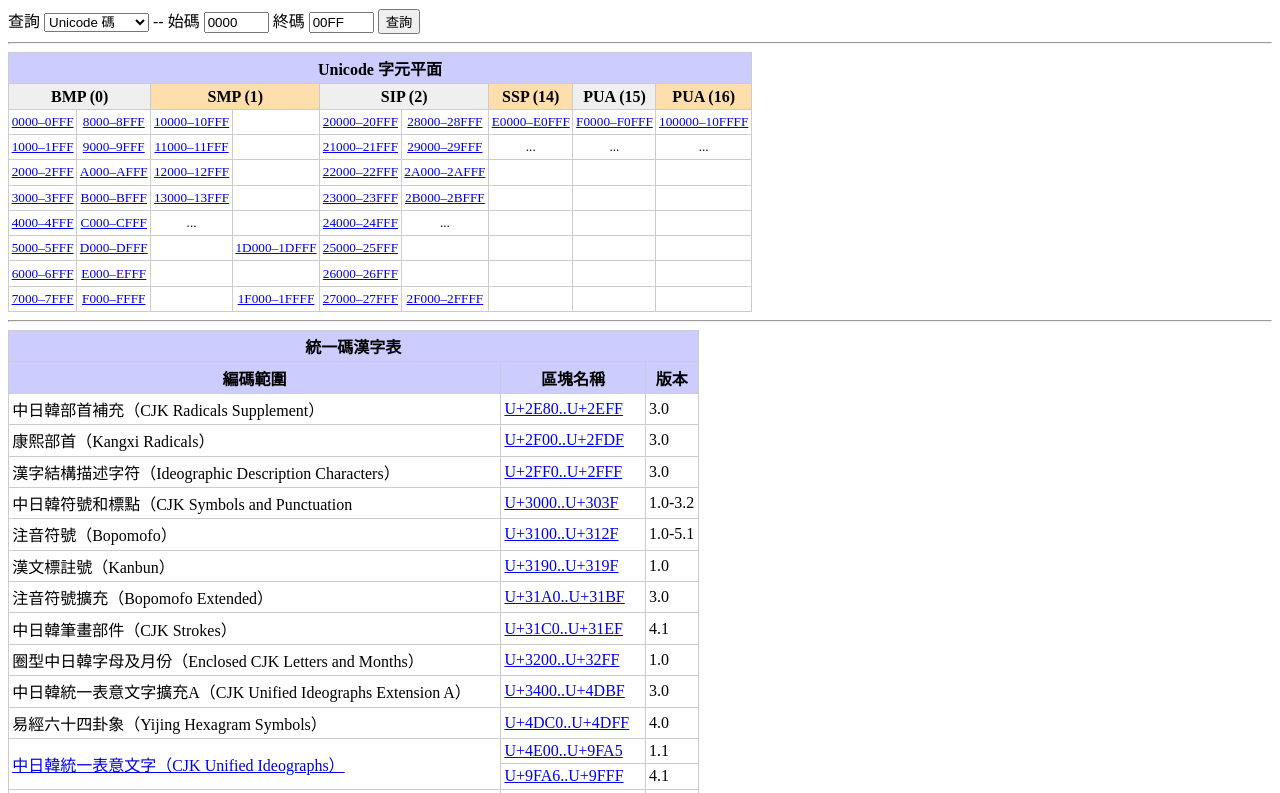
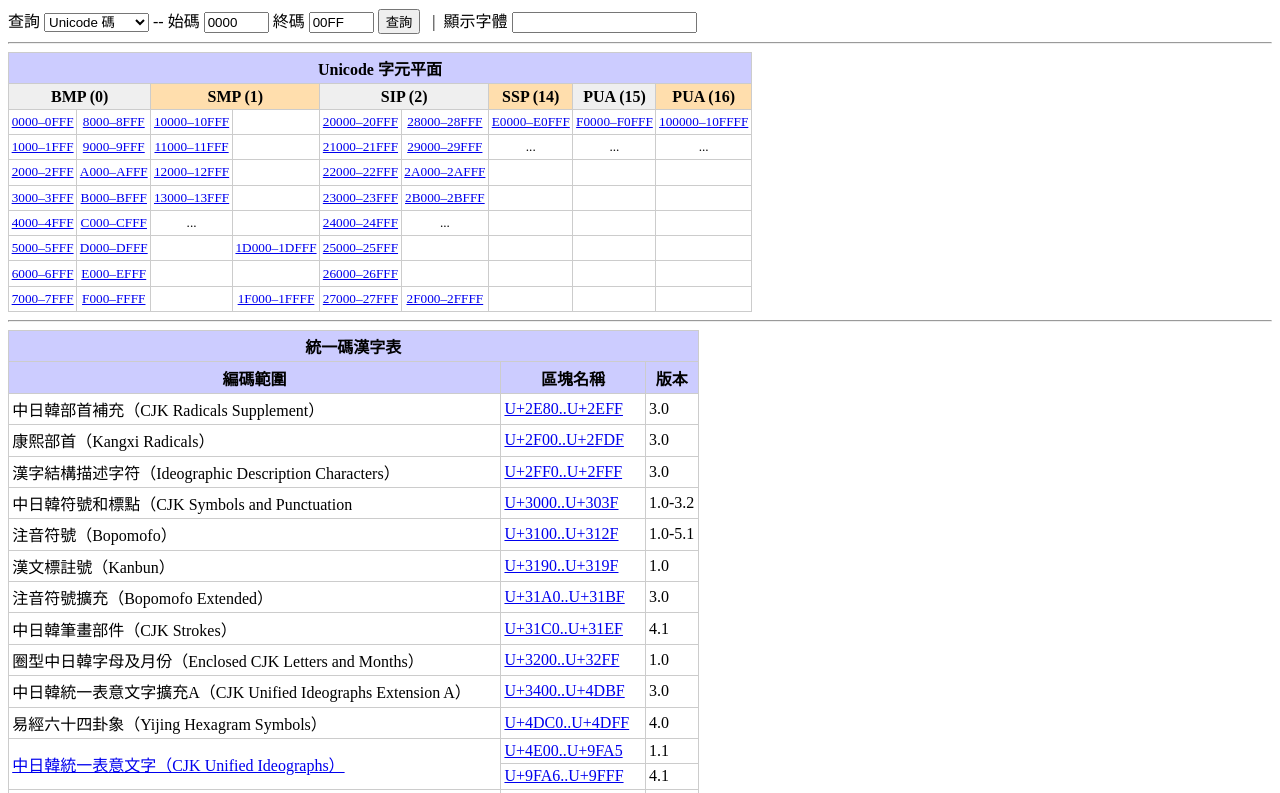
Before and after one commit to codegooglecom/hanzitool, a plain HTML site: page unicode.html in a window 1280 px wide. Shown: the top 793 px of the page. Drawn offline with Linux system fonts and the light colour scheme.

Commit message:
????????

```diff
--- a/unicode.html
+++ b/unicode.html
@@ -52,13 +52,13 @@ function search() {
     var mode = $('mode').value;
     switch (mode) {
         case 'range':
-            location.href = '?s=' + $('s').value + '&e=' + $('e').value;
+            location.href = '?s=' + $('s').value + '&e=' + $('e').value + '&font=' + $('font').value;
             break;
         case 'char':
             var s = parseInt($('char').value.charCodeAt(0));
             var e = s + (parseInt($('count').value)||1) - 1;
             s = dechex(s); e = dechex(e);
-            location.href = '?s=' + s + '&e=' + e;
+            location.href = '?s=' + s + '&e=' + e + '&font=' + $('font').value;
             break;
         case 'unihan':
             window.open('http://www.unicode.org/cgi-bin/GetUnihanData.pl?codepoint=' + $('unihan').value);
@@ -74,9 +74,31 @@ function switch_mode() {
     $('mode_'+mode).style.display = '';
 }
 
+function init_font() {
+    var els1 = $('unicode_table').getElementsByTagName('a');
+    var els2 = $('unicode_list').getElementsByTagName('a');
+    els = [];
+    for (i=0,I=els1.length;i<I;++i) els.push(els1[i]);
+    for (i=0,I=els2.length;i<I;++i) els.push(els2[i]);
+    window.links = els;
+    var i = els.length;
+    while (--i) {
+        els[i].setAttribute('range',els[i].href);
+    }
+    switch_font();
+}
+
+function switch_font() {
+    var font = $('font').value;
+    $('output').style.fontFamily = font;
+    var els = window.links, i = els.length, a, pos;
+    while (--i) {
+        els[i].href = els[i].getAttribute('range') + '&font=' + font;
+    }
+}
+
 function init() {
-    switch_mode();
-
+    /* retrieve data */
     var $_GET = _GET();
     if ($_GET['s']==undefined && $_GET['e']==undefined) {var startx = '0000', endx = '00FF';}
     else {var startx = $_GET['s'], endx = $_GET['e'];}
@@ -84,25 +106,31 @@ function init() {
     var end = hexdec(endx); if (!end || end<start) end = start;
     var startp = parseInt(start / 16) * 16;
     var endp = (parseInt(end / 256) + 1) * 256;
+    var font = decodeURI($_GET['font'] || '');
 
+    /* init fields */
+    switch_mode();
     $('s').value = startx;
     $('e').value = endx;
+    $('font').value = font;
+    init_font();
 
+    /* generates table */
     var out = [];
     out.push('<table class="map" style="font-size: 1.5em; width: 80%;">\n');
-    out.push('<tr><th colspan="17">Unicode: '+dechex(start) + " - " + dechex(end) + '</th>');
+    out.push('<tr><th colspan="17" style="font-family:sans-serif;">Unicode: '+dechex(start) + " - " + dechex(end) + '</th>');
 
     for (var i=startp;i<=endp;++i) {
         if (i%256==0||i==startp) {
             if (i>end) break;
-            out.push('</tr>\n<tr><th>U+</th>');
+            out.push('</tr>\n<tr style="font-family:sans-serif;"><th>U+</th>');
             for ($j=0,$J=15;$j<=$J;++$j) {
                 out.push('<th>' + dechex($j) + '</th>');
             }
         }
         if (i%16==0) {
             if (i>end) break;
-            out.push( '</tr>\n<tr><td><b>'+dechex(parseInt(i/16)*16)+'</b></td>');
+            out.push( '</tr>\n<tr><td><b style="font-family:sans-serif;">'+dechex(parseInt(i/16)*16)+'</b></td>');
         }
         if (i>=start && i<=end) {
             out.push( "<td>&#"+i+";</td>");
@@ -131,12 +159,13 @@ function init() {
         <span id="mode_char">字元 <input id="char" size="2" type="text" /> 數量 <input id="count" size="4" type="text" /></span>
         <span id="mode_unihan">字元或 Unicode 碼 <input id="unihan" size="5" type="text" /></span>
         <input type="submit" value="查詢" />
+        <label>&nbsp; |&nbsp; 顯示字體 <input id="font" value="sans-serif" onchange="switch_font();" /></label>
     </div>
 </form>
 
 <hr/>
 
-<table class="pretty">
+<table id="unicode_table" class="pretty">
     <tr>
         <th colspan="9">Unicode 字元平面</th>
     </tr>
@@ -240,7 +269,7 @@ function init() {
 
 <hr/>
 
-<table class="pretty">
+<table id="unicode_list" class="pretty">
     <tr>
         <th colspan="3">統一碼漢字表</th>
     </tr>
```
